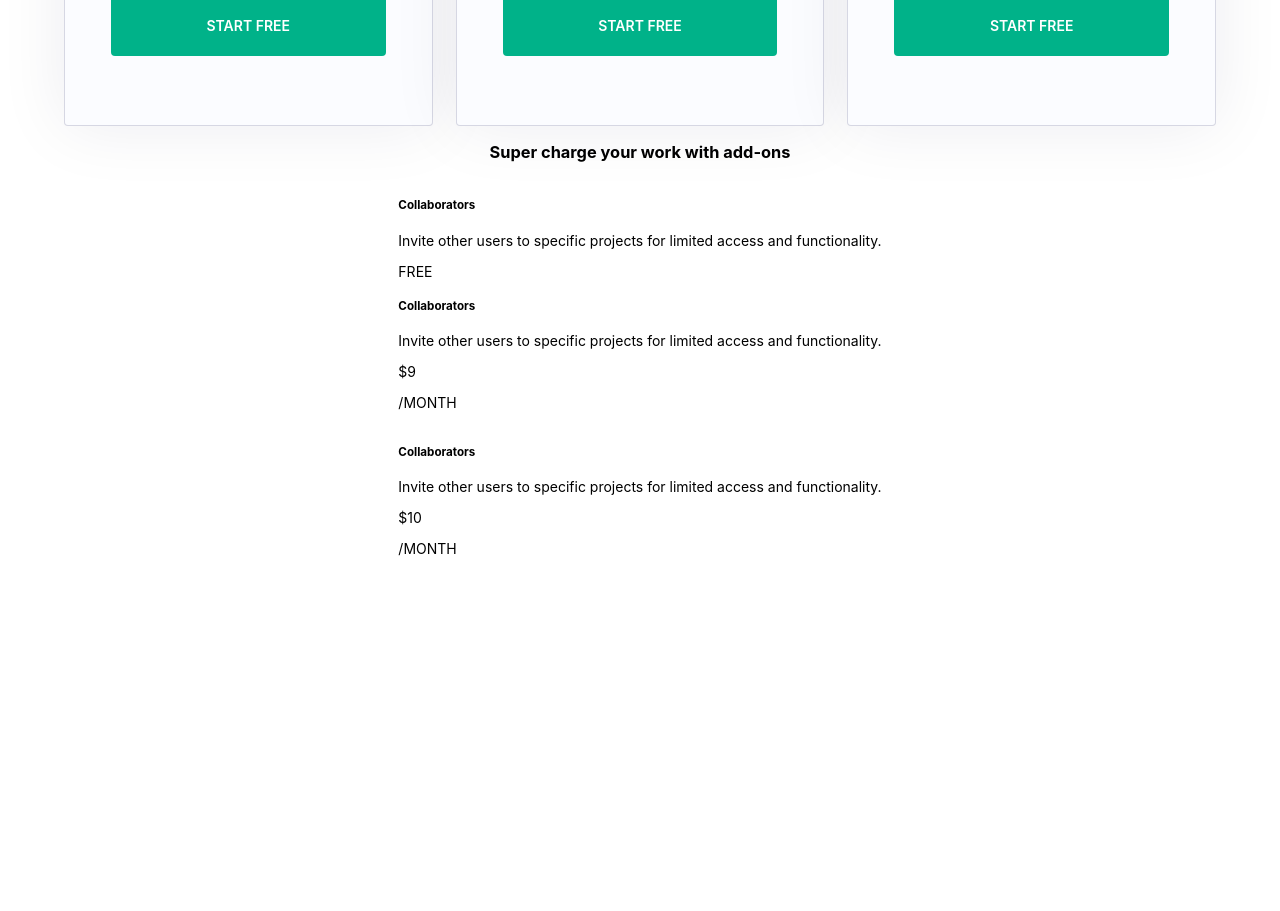
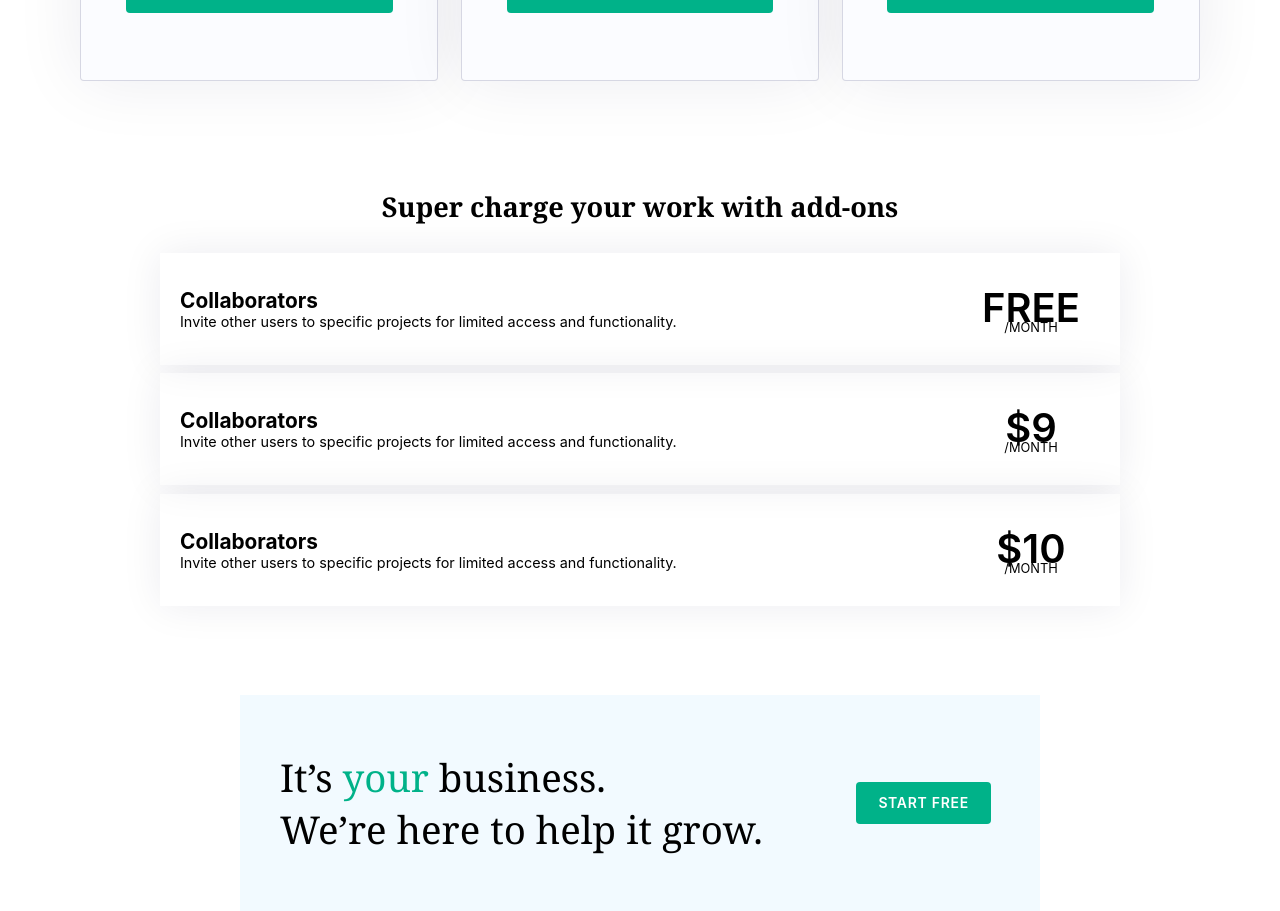
Before and after one commit to J-rayX/bonsai, a plain HTML site: page index.html in a window 1280 px wide. Shown: the part 1140-2051 px from the top of the page. Before the commit the page ends 1711 px from the top, so only its background shows below. Drawn offline with nearby package versions, Linux system fonts and the light colour scheme.

Commit message:
time to rest

```diff
--- a/index.css
+++ b/index.css
@@ -234,12 +234,14 @@ body {
 
 
 .hero {
-    height: 40vh;
+    /* height: 40vh; */
+
     /* background: #030e09; */
     display: flex;
     align-items: center;
     justify-content: center;
-
+    padding-top: 8rem;
+    padding-bottom: 4rem;
     column-gap: 40px;
 }
 .hero h1 {
@@ -345,16 +347,22 @@ body {
     display: flex;
     position: relative;
     width: 100%;
+    /* max-width: 70rem; */
+    /* margin: 0 auto; */
+
     justify-content: center;
 }
 
 .pricing-container {
     display: flex;
     flex-wrap: wrap;
-    gap: 20px;
+    gap: 10px;
     justify-content: space-between;
     position: relative;
-    padding: 0 5%;
+    /* padding: 0 5%; */
+    max-width: 70rem;
+    margin: 0 auto;
+
 }
 
 .pricing-box {
@@ -426,12 +434,17 @@ body {
 }
 
 .pricing-box ul li {
+    display: flex;
+    flex-direction: row;
+    align-items: flex-start;
+    font-size: 1rem;
     text-decoration: none;
     list-style-type: none;
     padding-bottom: 18px;
 }
 .pricing-box ul li img {
     padding-right: 12px;
+    padding-top: 6px;
 }
 .start-button-container {
     margin-top: auto;
@@ -452,7 +465,7 @@ body {
     background: #00b289;
     border-radius: 4px;
     padding: 22px 25px;
-    /* letter-spacing: 0.7px; */
+    letter-spacing: 0.7px;
     text-decoration: none;
     text-transform: uppercase;
 }
@@ -460,13 +473,167 @@ body {
 @media screen and (max-width:992px) {
     .pricing-box {
         width: 100%;
+
+    }
+    .pricing-container {
+        padding: 1rem;
     }
 }
 
 
 
 .addons {
+
     display: flex;
     flex-direction: column;
     align-items: center;
+    max-width: 70rem;
+    padding: 5rem;
+    margin: 0 auto;
+
 }
+.addons h3 {
+    font-size: 1.7rem;
+    font-family:Georgia, 'Times New Roman', Times, serif;
+}
+
+.addon {
+    display: flex;
+    /* flex-direction: row; */
+    width: 100%;
+    align-items: center;
+    margin-bottom: 1.1vh;
+    padding: 30px 20px;
+    /* background: #ccd6fe; */
+    /* border: 0.3px solid rgba(2, 4, 69, .15); */
+    box-shadow: 0 0px 40px 0 rgba(2, 4, 69, .08);
+
+}
+.addon .text{
+    width: 85%;
+    display: flex;
+    flex-direction: column;
+    align-content: flex-start;
+    /* background: #9aadf8; */
+}
+
+.addon .text h5 {
+    font-size: 1.3rem;
+    display: inline-block;
+    margin: 0;
+    padding: 0;
+}
+.addon .text p {
+    font-size: 0.9rem;
+    display: inline-block;
+    margin: 0;
+    padding: 0;
+}
+
+.addon .side {
+    display: flex;
+    width: 15%;
+    flex-direction: column;
+    /* background: wheat; */
+}
+.addon .side span{
+    font-size: 2.5rem;
+    font-weight: 600;
+    padding: 0;
+    margin: 0;
+    margin-bottom: -6px;
+    align-self: center;
+}
+.addon .side p{
+    font-size: 0.8rem;
+    padding: 0;
+    margin: 0;
+    margin-top: -6px;
+    align-self: center;
+}
+
+@media screen and (max-width:992px) {
+    .addons {
+        max-width: 70rem;
+        padding: 1rem;
+        width: 100%;
+    }
+    .addon .side span{
+        font-size: 1.7rem;
+        font-weight: 600;
+        padding: 0;
+        margin: 0;
+        margin-bottom: -6px;
+        align-self: center;
+    }
+    .addon .side p{
+        font-size: 0.7rem;
+        padding: 0;
+        margin: 0;
+        margin-top: 0;
+        align-self: center;
+    }
+}
+
+
+.grow-container{
+    display: flex;
+    flex-direction: row;
+    margin: 0 auto;
+    max-width: 50rem;
+    background: #f2faff;
+    padding: 3.5rem 2.5rem;
+}
+
+.grow-container .left-grow {
+    display: flex;
+    flex-direction: column;
+    align-items: flex-start;
+    width: 80%;
+    font-size: 2.4rem;
+    font-family: Georgia, 'Times New Roman', Times, serif;
+}
+.left-grow span {
+    color: #00b289;
+}
+.left-grow p {
+    margin: 0 0;
+}
+.grow-container .right-grow {
+
+    display: flex;
+    /* width: 100%; */
+
+}
+.grow-container .right-grow a{
+    cursor: pointer;
+    justify-self: center;
+    padding: 0.8rem 1.4rem;
+    margin: auto auto;
+    /* width: 100%; */
+    border-radius: 4px;
+    /* height: 14px; */
+    color: #ffffff;
+    background: #00b289;
+    font-weight: 600;
+    letter-spacing: 0.7px;
+    text-decoration: none;
+}
+
+@media screen and (max-width:992px) {
+    .grow-container{
+
+    }
+    .grow-container .left-grow {
+        /* justify-items: center; */
+        align-items: center;
+        width: 75%;
+    }
+    .left-grow p {
+
+    }
+    .grow-container .right-grow a{
+        padding: 0.8rem 1.4rem;
+        font-size: 0.8rem;
+    }
+}
--- a/index.html
+++ b/index.html
@@ -244,41 +244,55 @@
         <div class="addons">
             <h3>Super charge your work with add-ons</h3>
 
-            <div class="addon-container">
+
+
                 <div class="addon">
-                    <div>
+                    <div class="text">
                         <h5>Collaborators</h5>
                         <p>Invite other users to specific projects for limited access and functionality.</p>
                     </div>
-                    <div class="span"><span>FREE</span></div>
+                    <div class="side">
+                        <span>FREE</span>
+                        <p>/MONTH</p>
+                    </div>
+                </div>
 
-                </div>
-            </div>
-
-            <div class="addon-container">
                 <div class="addon">
-                    <div>
+                    <div class="text">
                         <h5>Collaborators</h5>
                         <p>Invite other users to specific projects for limited access and functionality.</p>
                     </div>
-                    <div class="span">
+                    <div class="side">
                         <span>$9</span>
-                        <p>/MONTH</p></div>
+                        <p>/MONTH</p>
+                    </div>
+                </div>
 
-                </div>
-            </div>
 
-            <div class="addon-container">
                 <div class="addon">
-                    <div>
+                    <div class="text">
                         <h5>Collaborators</h5>
                         <p>Invite other users to specific projects for limited access and functionality.</p>
                     </div>
-                    <div class="span">
+                    <div class="side">
                         <span>$10</span>
-                        <p>/MONTH</p></div>
+                        <p>/MONTH</p>
+                    </div>
 
                 </div>
+        </div>
+
+        <div class="grow-container">
+            <div class="left-grow">
+                <p>
+                    It’s <span>your</span> business.
+                </p>
+                <p>
+                    We’re here to help it grow.
+                </p>
+            </div>
+            <div class="right-grow">
+                <a href="#">START FREE</a>
             </div>
         </div>
     </div>
```
